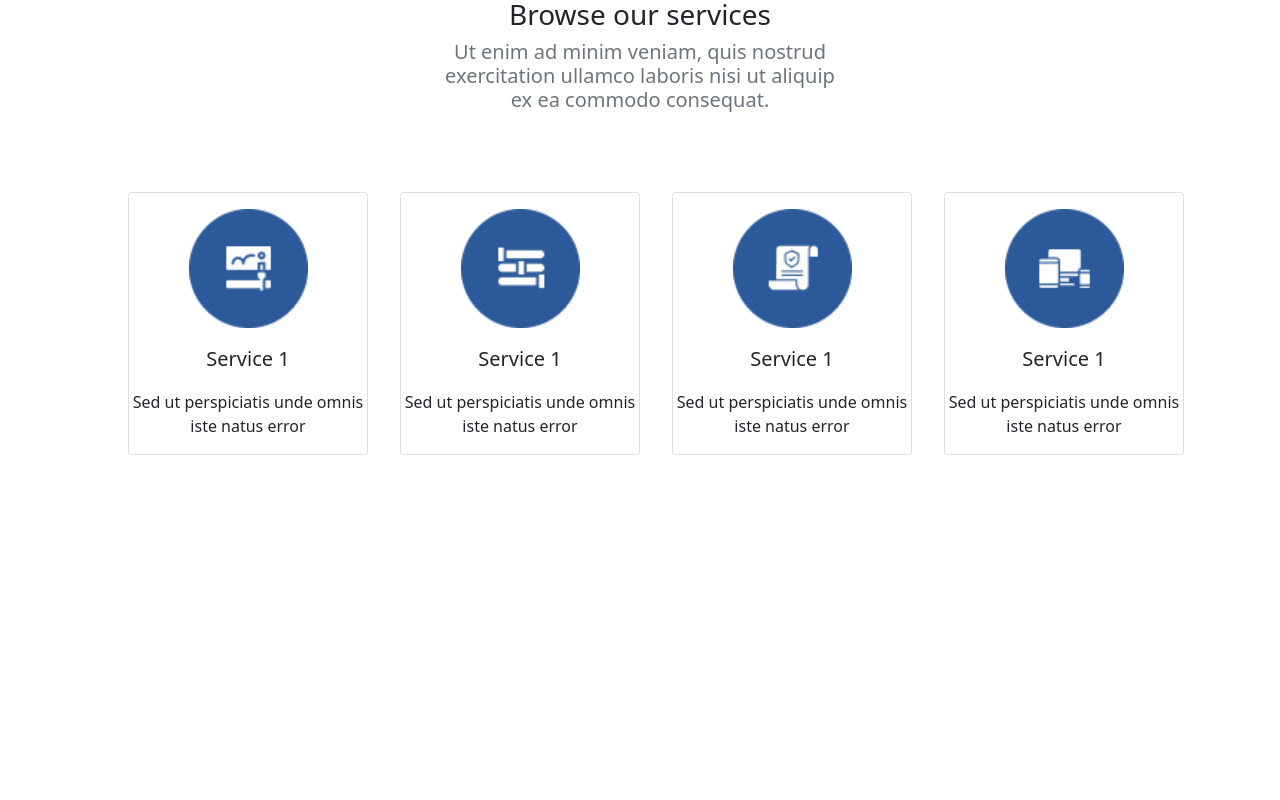
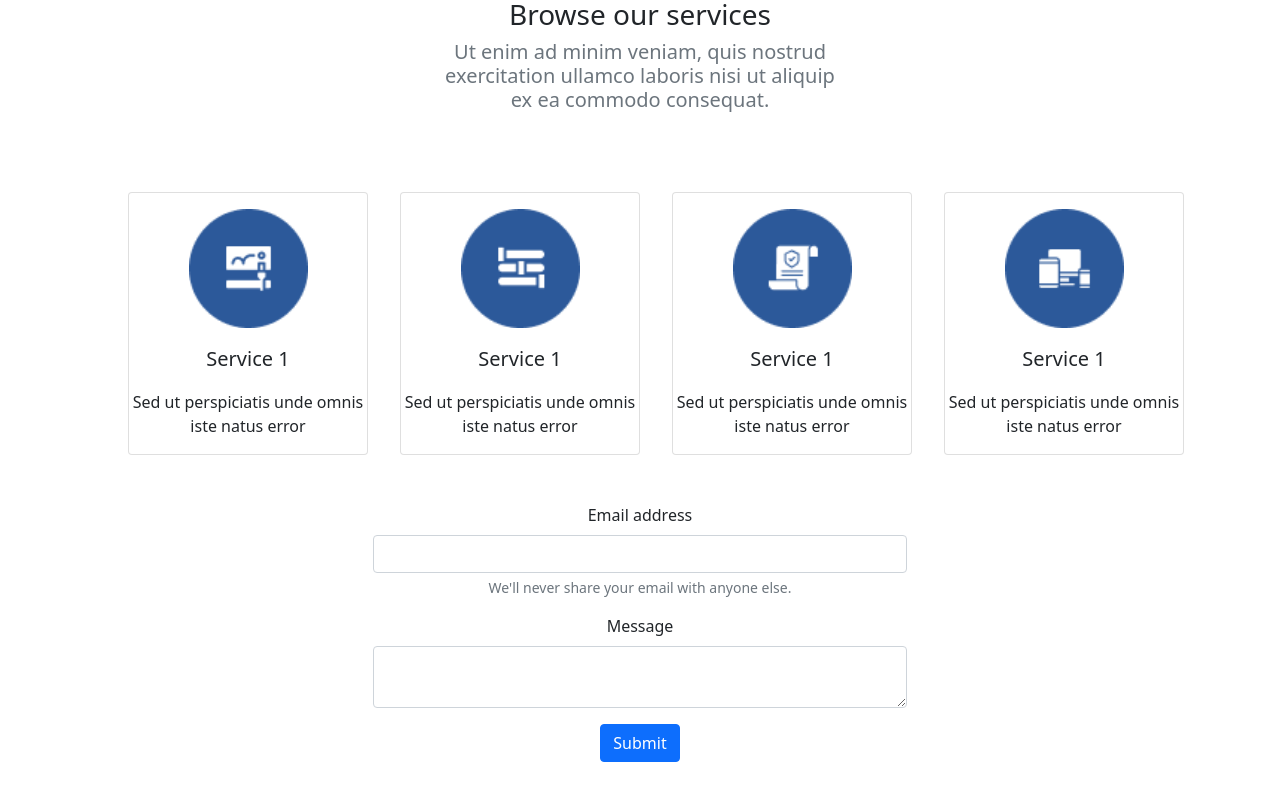
Before and after one commit to Alex225971/demo-website, a React (Create React App) app: page / in a window 1280 px wide. Shown: the part 924-1724 px from the top of the page. Before the commit the page ends 1427 px from the top, so only its background shows below. Built offline with nearby package versions, Linux system fonts and the light colour scheme.

Commit message:
Added basic contact form

```diff
--- a/src/App.js
+++ b/src/App.js
@@ -2,6 +2,7 @@ import "./App.scss";
 import Header from "./components/Header/Header";
 import { Services } from "./components/Services/Services";
 import { Navigation } from "./components/Navigation/Navigation";
+import { Contact } from "./components/Contact";
 
 function App() {
   return (
@@ -9,6 +10,7 @@ function App() {
       <Navigation />
       <Header />
       <Services />
+      <Contact />
     </div>
   );
 }
--- /dev/null
+++ b/src/components/Contact.js
@@ -0,0 +1,37 @@
+import React from "react";
+
+export function Contact() {
+  return (
+    <div class="col-lg-5 mx-auto my-5">
+      <form class="my-5">
+        <div class="my-3">
+          <label for="exampleInputEmail1" class="form-label text-start">
+            Email address
+          </label>
+          <input
+            type="email"
+            class="form-control"
+            id="exampleInputEmail1"
+            aria-describedby="emailHelp"
+          />
+          <div id="emailHelp" class="form-text">
+            We'll never share your email with anyone else.
+          </div>
+        </div>
+        <div class="mb-3">
+          <label for="exampleInputPassword1" class="form-label">
+            Message
+          </label>
+          <textarea
+            type="password"
+            class="form-control"
+            id="exampleInputPassword1"
+          />
+        </div>
+        <button type="submit" class="btn btn-primary">
+          Submit
+        </button>
+      </form>
+    </div>
+  );
+}
```
